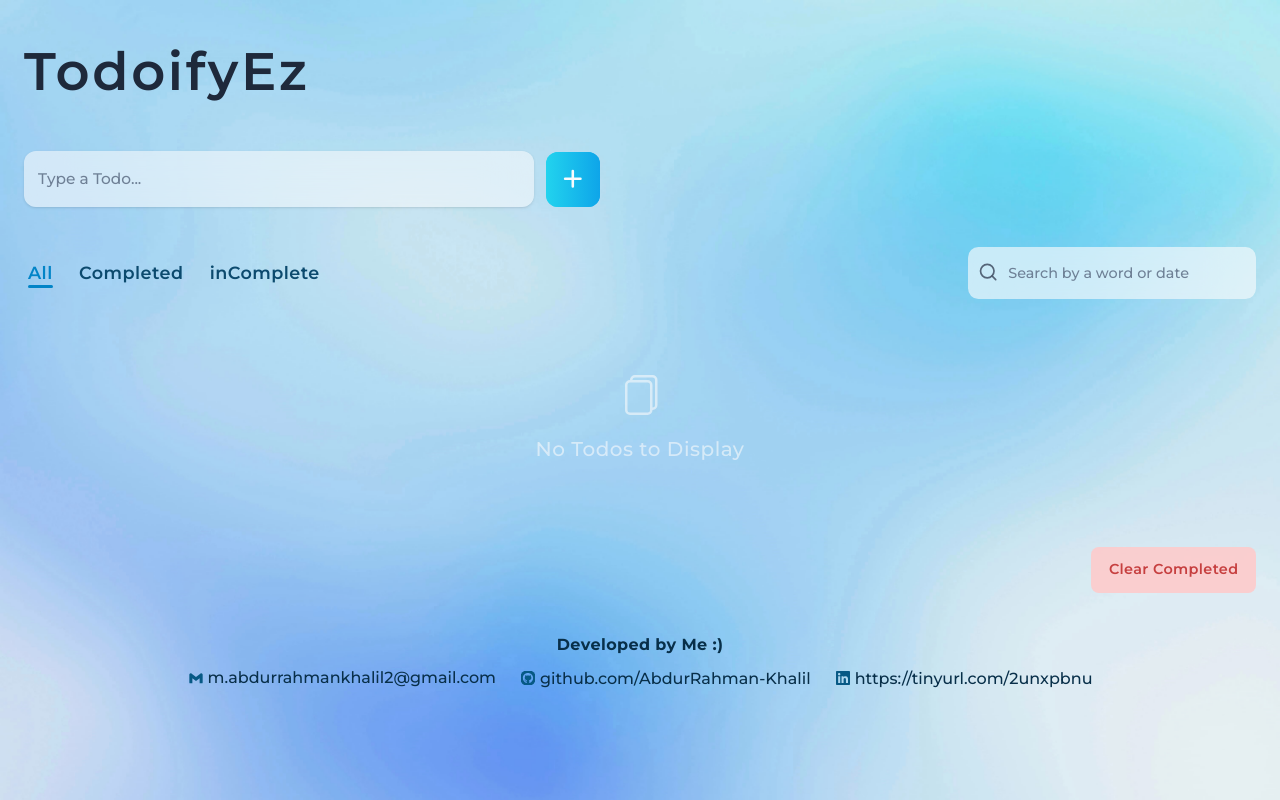
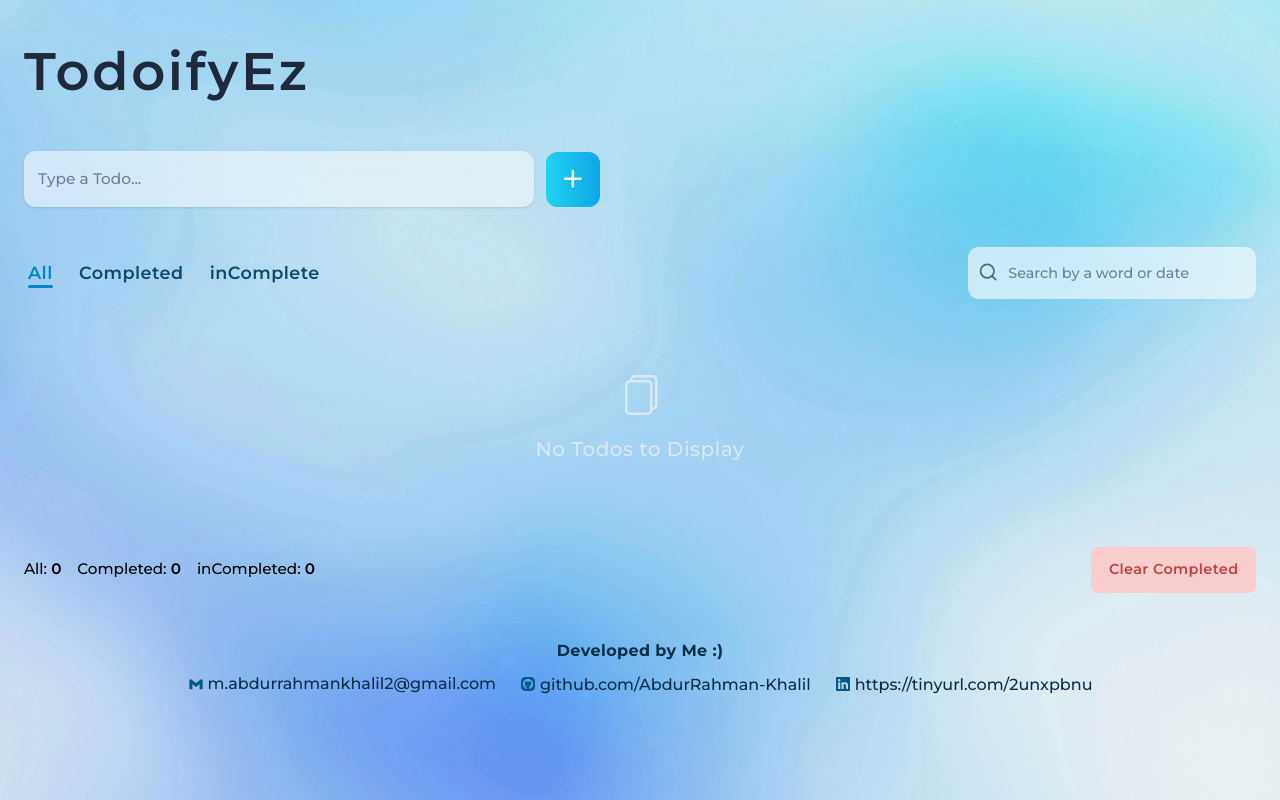
Before and after one commit to AbdurRahman-Khalil/todoify_ez, a React (Vite) app: page / in a window 1280 px wide. Built offline with nearby package versions, Linux system fonts and the light colour scheme; a web font is replaced by a local one.

Commit message:
more imps

```diff
--- a/src/App.jsx
+++ b/src/App.jsx
@@ -2,9 +2,11 @@ import { Logo } from "./components/Logo";
 import { TodoForm } from "./components/todos/TodoForm";
 import { Menu } from "./components/menu/Menu";
 import { Todos } from "./components/todos/Todos";
-import { ClearBtn } from "./components/menu/ClearBtn";
+import { Count } from "./components/Count";
+import { ClearBtn } from "./components/ClearBtn";
 import { FooterContent } from "./components/FooterContent";
 import { ScrollTop } from "./components/ScrollTop";
+
 
 export const App = () => {
   return (
@@ -19,12 +21,13 @@ export const App = () => {
         <main>
           <Menu />
           <Todos />
-          <div className="text-end">
+          <div className="flex justify-between items-center max-[579px]:flex-col max-[579px]:gap-5">
+            <Count />
             <ClearBtn />
           </div>
         </main>
 
-        <footer className="text-sky-950 mt-10 flex justify-center text-center duration-200 ease-linear">
+        <footer className="text-sky-950 mt-[2.9rem] flex justify-center text-center duration-200 ease-linear">
           <FooterContent />
         </footer>
 
--- a/src/components/menu/ClearBtn.jsx
+++ b/src/components/ClearBtn.jsx
@@ -1,4 +1,4 @@
-import useTodosStore from "../../store/TodosStore";
+import useTodosStore from "../store/TodosStore";
 
 
 export const ClearBtn = () => {
--- /dev/null
+++ b/src/components/Count.jsx
@@ -0,0 +1,22 @@
+import useTodosStore from "../store/TodosStore";
+
+
+export const Count = () => {
+    const { todos} = useTodosStore((state) => ({
+        todos: state.todos,
+    }));
+
+
+    const all = todos.length;
+    const completed = todos.filter((item) => item.isCompleted).length;
+    const inCompleted = todos.filter((item) => !item.isCompleted).length;
+
+
+    return (
+        <div className="flex items-center gap-4 font-medium text-[0.95rem] duration-300 ease-in-out">
+            <p>All: <span className="font-semibold duration-300 ease-in-out">{all}</span></p>
+            <p>Completed: <span className="font-semibold duration-300 ease-in-out">{completed}</span></p>
+            <p>inCompleted: <span className="font-semibold duration-300 ease-in-out">{inCompleted}</span></p>
+        </div>
+    );
+};
--- a/src/store/TodosStore.js
+++ b/src/store/TodosStore.js
@@ -16,7 +16,6 @@ const TodosStore = (set) => ({
     isModalOpen: false,
 
     isClearTodosModalOpen: false,
-
 
     // Actions
     setTodo: (todo) => {
```
